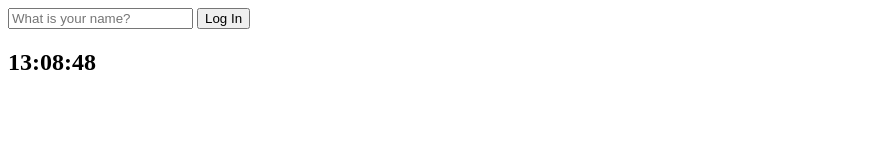
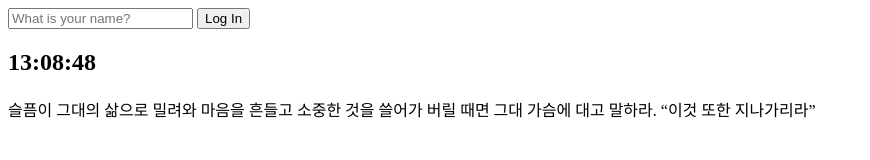
Before and after one commit to top777777/TIL, a plain HTML site: page index.html in a window 1280 px wide. Shown: the whole page, without its empty margins (0-870 px from the left). Drawn offline with Linux system fonts and the light colour scheme.

Commit message:
after #6

```diff
--- a/index.html
+++ b/index.html
@@ -18,7 +18,13 @@
     </form>
     <h2 id="clock">00:00:00</h2>
     <h1 class="hidden" id="greeting"></h1>
+    <div id="quote">
+      <span></span>
+      <span></span>
+    </div>
     <script src="js/greetings.js"></script>
     <script src="js/clock.js"></script>
+    <script src="js/quotes.js"></script>
+    <script src="js/background.js"></script>
   </body>
 </html>
--- /dev/null
+++ b/js/background.js
@@ -0,0 +1,9 @@
+const images = ["0.jpg", "1.jpg", "2.jpg"];
+
+const chosenImages = images[Math.floor(Math.random() * images.length)];
+
+const bgImages = document.createElement("img");
+
+bgImages = `img/${chosenImages}`;
+
+document.body.appendChild(bgImages);
--- /dev/null
+++ b/js/quotes.js
@@ -0,0 +1,55 @@
+const quotes = [
+  {
+    quote: "나 자신에 대한 자신감을 잃으면 온 세상이 나의 적이 된다.",
+    author: "랄프 왈도 에머슨",
+  },
+  {
+    quote:
+      "항상 맑으면 사막이 된다.   비가 내리고 바람이 불어야만 비옥한 땅이 된다.",
+    author: "스페인 속담",
+  },
+  {
+    quote:
+      "인생에서 가장 슬픈 세 가지.   할 수 있었는데, 해야 했는데, 해야만 했는데.",
+    author: "루이스 E. 분",
+  },
+  {
+    quote:
+      "같은 실수를 두려워하되 새로운 실수를 두려워하지 마라.   실수는 곧 경험이다.",
+    author: "도서 ‘어떤 하루’ 中",
+  },
+  {
+    quote: "오늘은 당신의 남은 인생 중, 첫 번째 날이다.",
+    author: "영화 ‘아메리칸 뷰티’ 中",
+  },
+  {
+    quote:
+      "인생은 곱셈이다.   어떤 기회가 와도 내가 제로면 아무런 의미가 없다.",
+    author: "나카무라 미츠루",
+  },
+  {
+    quote: "별은 바라보는 자에게 빛을 준다.",
+    author: "도서 ‘드래곤 라자’ 中",
+  },
+  {
+    quote:
+      "생명이 있는 한 희망이 있다.   실망을 친구로 삼을 것인가, 아니면 희망을 친구로 삼을 것인가.",
+    author: "J.위트",
+  },
+  {
+    quote: "실패란 넘어지는 것이 아니라, 넘어진 자리에 머무는 것이다.",
+    author: "도서 ‘프린세스, 라 브라바!’ 中",
+  },
+  {
+    quote:
+      "슬픔이 그대의 삶으로 밀려와 마음을 흔들고 소중한 것을 쓸어가 버릴 때면 그대 가슴에 대고 말하라.   “이것 또한 지나가리라”",
+    author: "",
+  },
+];
+
+const quote = document.querySelector("#quote span:first-child");
+const author = document.querySelector("#quote span:last-child");
+const todaysQuote = quotes[Math.floor(Math.random() * quotes.length)];
+
+quote.innerText = todaysQuote.quote;
+author.innerText = todaysQuote.author;
```
